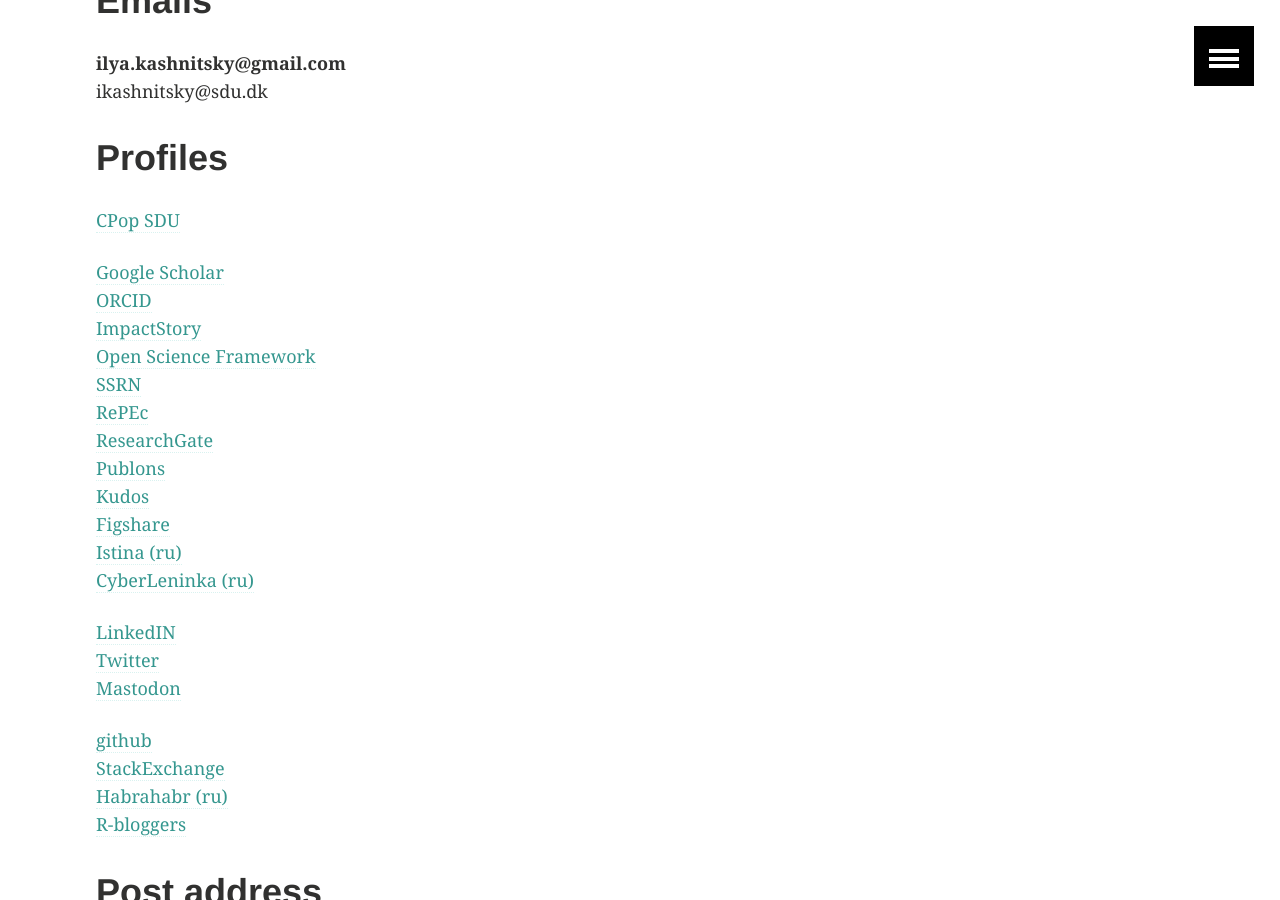
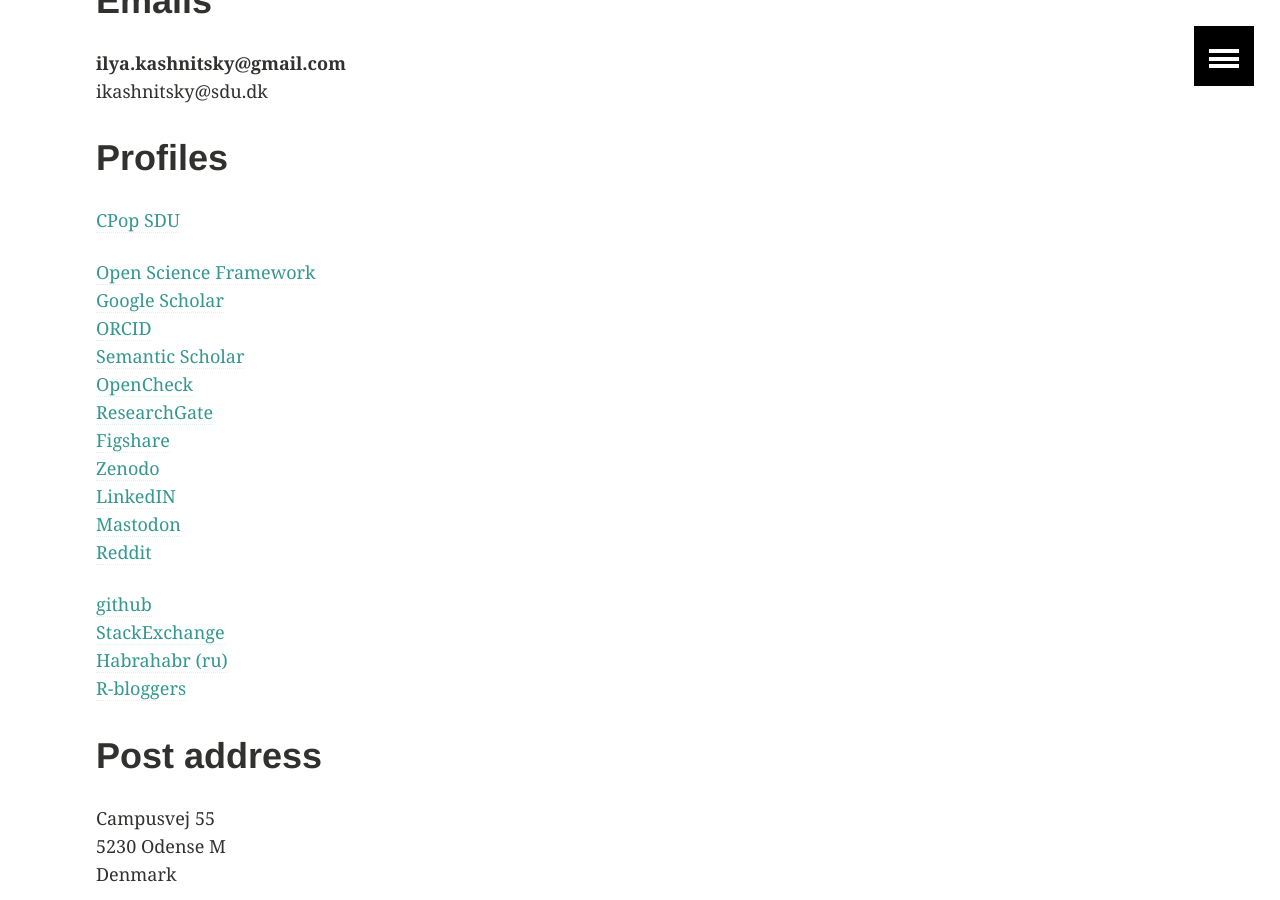
Before and after one commit to ikashnitsky/old-ikashnitsky-github-io, a Jekyll site: the page built from _pages/contacts.md, in a window 1280 px wide and 900 px high, scrolled down 267 px. Built offline with Jekyll 4.4.1, drawn with Linux system fonts in a browser that asks for light colours.

Commit message:
contacts

```diff
--- a/_pages/contacts.md
+++ b/_pages/contacts.md
@@ -14,22 +14,17 @@
 # Profiles
 [CPop SDU](https://www.sdu.dk/en/forskning/forskningsenheder/samf/cpop/about_the_centre/our_people/cpop_dem/ilya_kashnitsky)
 
+[Open Science Framework](https://osf.io/n6usx)
 [Google Scholar](https://scholar.google.nl/citations?hl=en&user=tSQW1XYAAAAJ&imq=Ilya+Kashnitsky&btnA=1)
 [ORCID](http://orcid.org/0000-0003-1835-8687)
-[ImpactStory](https://impactstory.org/u/0000-0003-1835-8687)
-[Open Science Framework](https://osf.io/n6usx)
-[SSRN](https://papers.ssrn.com/sol3/cf_dev/AbsByAuth.cfm?per_id=2340978)
-[RePEc](https://ideas.repec.org/f/pka1114.html)
+[Semantic Scholar](https://www.semanticscholar.org/author/Ilya-Kashnitsky/11020544)
+[OpenCheck](https://opencheck.is/person/Ilya_Kashnitsky)
 [ResearchGate](http://www.researchgate.net/profile/Ilya_Kashnitsky)
-[Publons](http://publons.com/a/1183702/)
-[Kudos](https://www.growkudos.com/profiles/133159)
 [Figshare](https://figshare.com/authors/Ilya_Kashnitsky/816969)
-[Istina (ru)](http://istina.msu.ru/profile/ikashnitsky/)
-[CyberLeninka (ru)](http://cyberleninka.ru/scientist/ikashnitsky)
-
+[Zenodo](https://zenodo.org/search?page=1&size=20&q=ilya%20kashnitsky)
 [LinkedIN](https://www.linkedin.com/in/ikashnitsky)
-[Twitter](https://twitter.com/ikashnitsky)
 <a rel="me" href="https://fosstodon.org/@ikashnitsky">Mastodon</a>
+[Reddit](https://www.reddit.com/user/ikashnitsky)
 
 [github](https://github.com/ikashnitsky)
 [StackExchange](http://stackexchange.com/users/5892831/ilya?tab=accounts)
```
Also changed, not shown: 1 other file.
